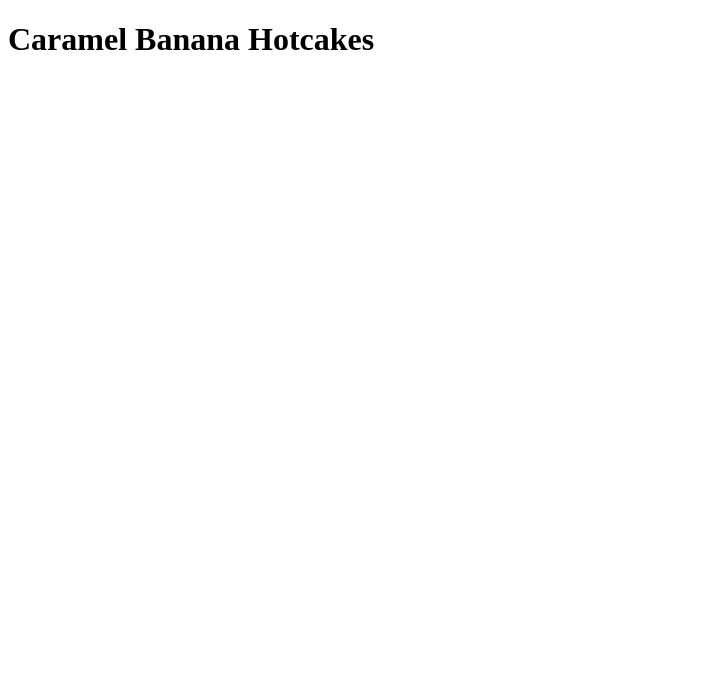
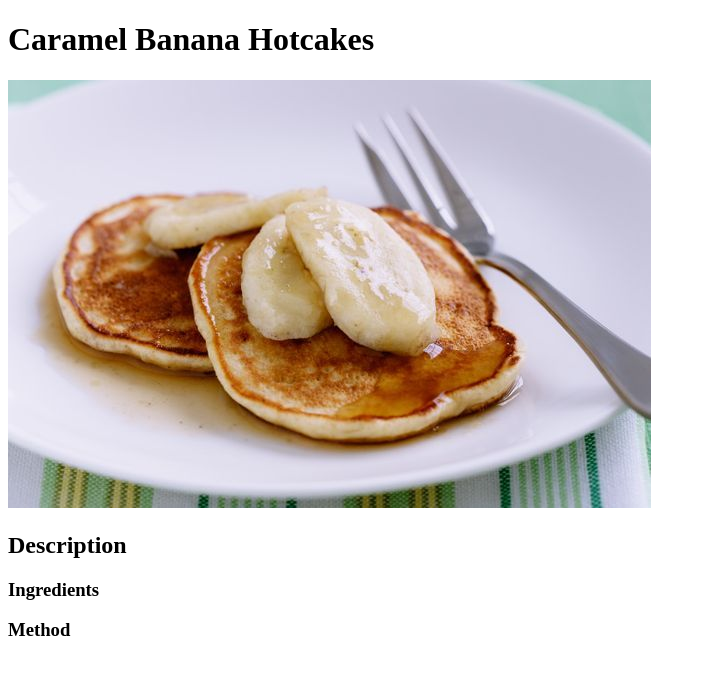
Before and after one commit to Squidjigg/odin-recipes, a plain HTML site: page recipes/hotcakes.html in a window 1280 px wide. Shown: the whole page, without its empty margins (0-706 px from the left). Drawn offline with Linux system fonts and the light colour scheme.

Commit message:
Add images and headings to recipe pages

```diff
--- a/recipes/hotcakes.html
+++ b/recipes/hotcakes.html
@@ -8,5 +8,17 @@
 </head>
 <body>
     <h1>Caramel Banana Hotcakes</h1>
+
+    <img src="../images/hotcakes.jpeg" alt="hotcake-image">
+
+    <h2>Description</h2>
+
+
+    <h3>Ingredients</h3>
+
+
+    <h3>Method</h3>
+
+
 </body>
 </html>
```
Also changed, not shown: recipes/cookies.html (+12 -0 lines), recipes/slice.html (+12 -0 lines), images/cookies.jpeg (added), images/hotcakes.jpeg (added), images/slice.jpeg (added).
